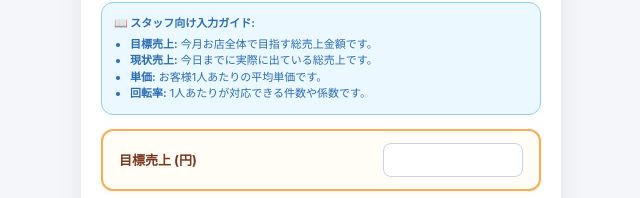
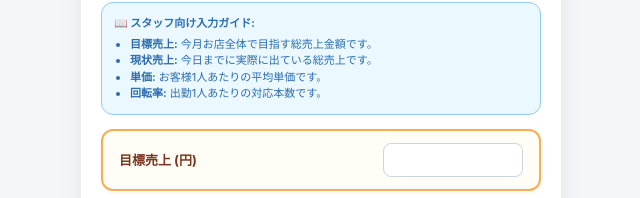
Before and after one commit to 24flh72-jpg/mokuhyo2, a plain HTML site: page index.html in a window 1280 px wide. Both pictures are taken after a click on the element "💡 入力項目の解説". Shown: the part 382-580 px from the top of the page, 319-959 px from the left. Drawn offline with Linux system fonts and the light colour scheme.

Commit message:
回転率の説明を修正

```diff
--- a/index.html
+++ b/index.html
@@ -447,7 +447,7 @@
                     <li><b>目標売上:</b> 今月お店全体で目指す総売上金額です。</li>
                     <li><b>現状売上:</b> 今日までに実際に出ている総売上です。</li>
                     <li><b>単価:</b> お客様1人あたりの平均単価です。</li>
-                    <li><b>回転率:</b> 1人あたりが対応できる件数や係数です。</li>
+                    <li><b>回転率:</b> 出勤1人あたりの対応本数です。</li>
                 </ul>
             </div>
 
```
